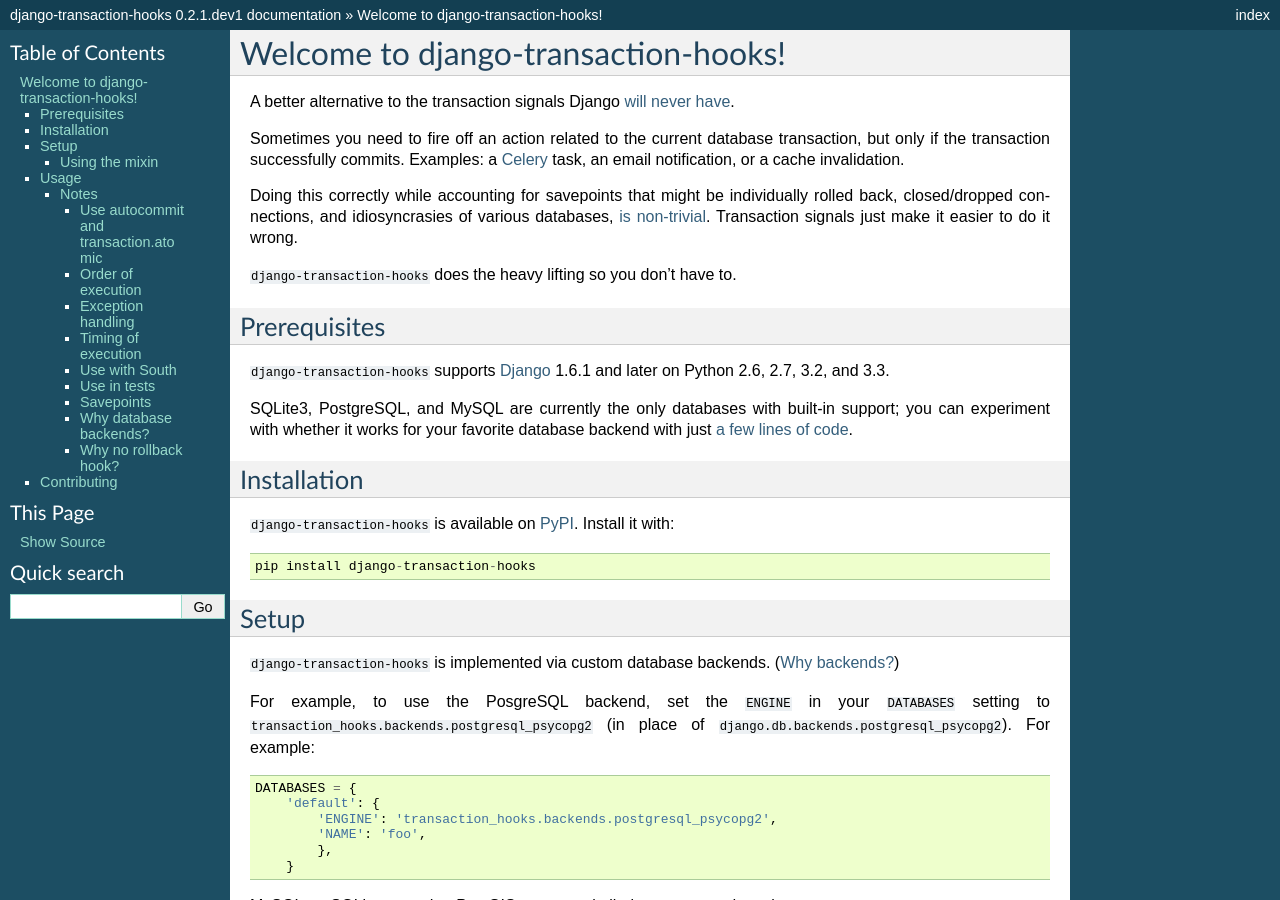
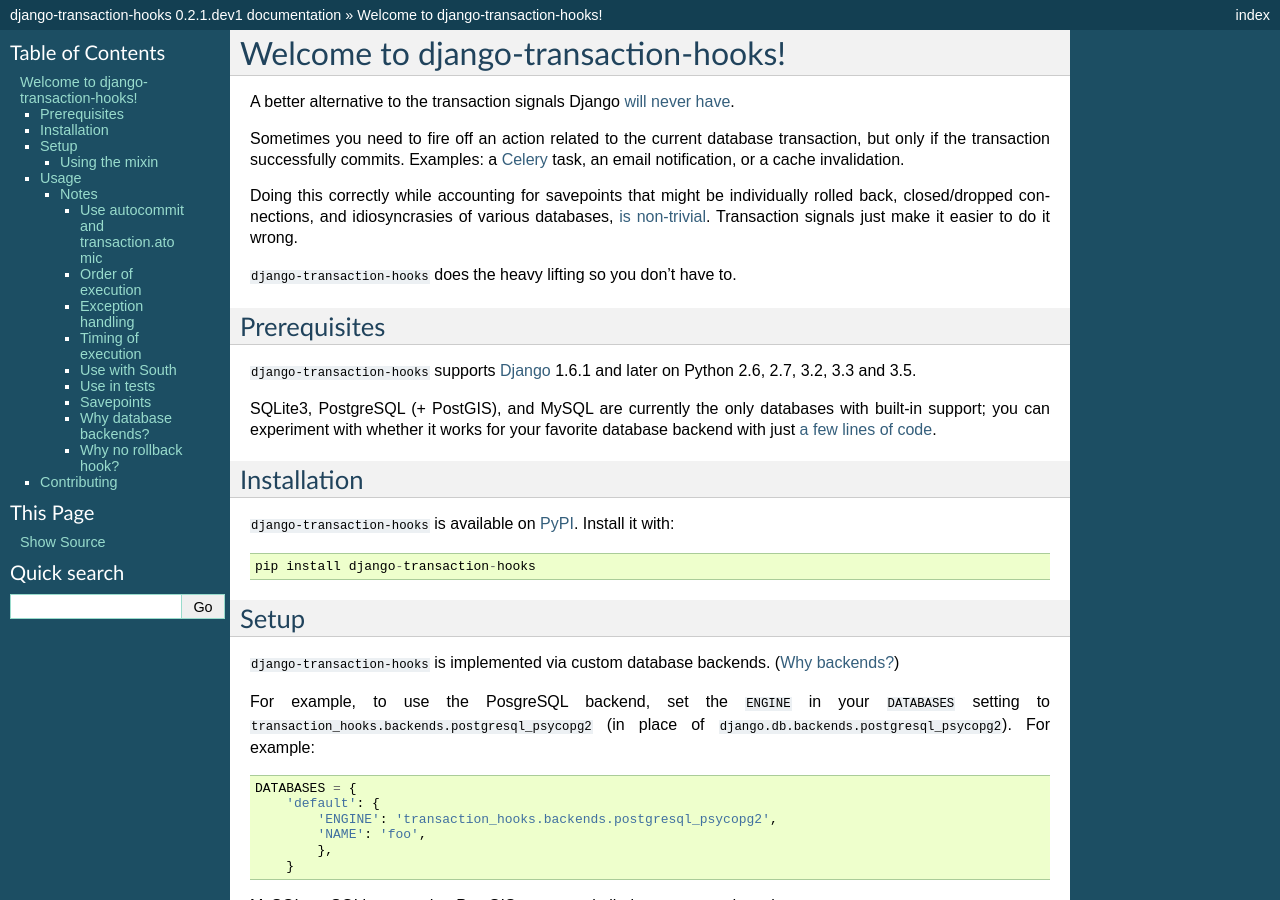
Before and after one commit to carljm/django-transaction-hooks, a Sphinx documentation site: the page built from doc/index.rst, in a window 1280 px wide and 900 px high. Built offline with Sphinx 7.4.7, drawn with Linux system fonts in a browser that asks for light colours.

Commit message:
Update docs.

```diff
--- a/doc/index.rst
+++ b/doc/index.rst
@@ -23,11 +23,11 @@
 -------------
 
 ``django-transaction-hooks`` supports `Django`_ 1.6.1 and later on Python 2.6,
-2.7, 3.2, and 3.3.
+2.7, 3.2, 3.3 and 3.5.
 
-SQLite3, PostgreSQL, and MySQL are currently the only databases with built-in
-support; you can experiment with whether it works for your favorite database
-backend with just `a few lines of code`_.
+SQLite3, PostgreSQL (+ PostGIS), and MySQL are currently the only databases
+with built-in support; you can experiment with whether it works for your
+favorite database backend with just `a few lines of code`_.
 
 .. _Django: http://www.djangoproject.com/
 
```
